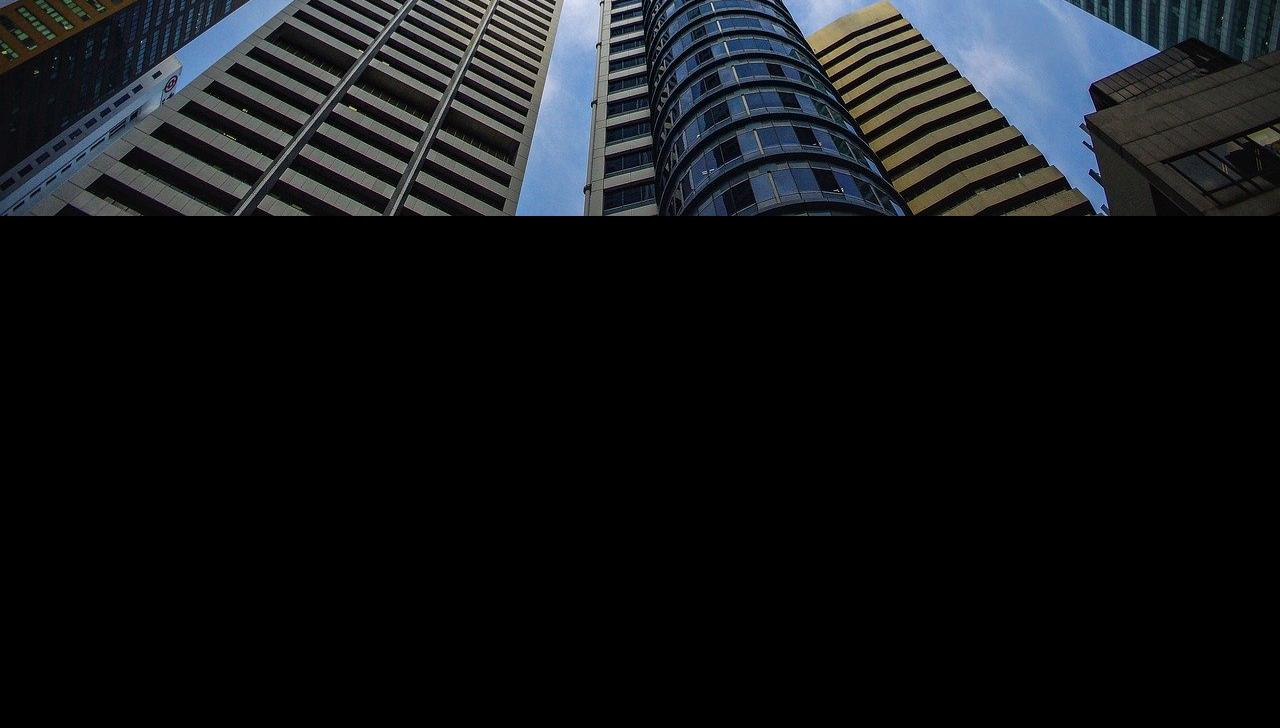
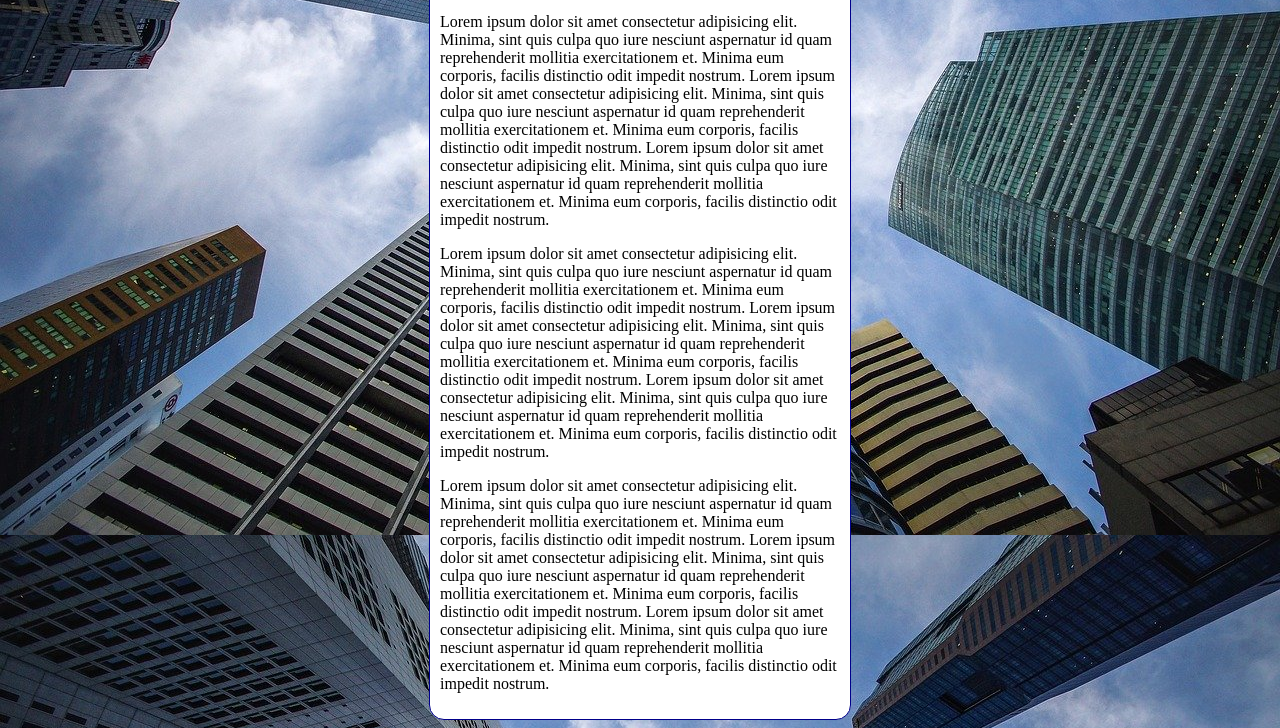
Before and after one commit to victormoreirak/html-css, a plain HTML site: page exercícios/ex022/fundo006.html in a window 1280 px wide. Shown: the part 318-1046 px from the top of the page. Before the commit the page ends 800 px from the top, so only its background shows below. Drawn offline with Linux system fonts and the light colour scheme.

Commit message:
Update fundo006.html

```diff
--- a/exercícios/ex022/fundo006.html
+++ b/exercícios/ex022/fundo006.html
@@ -3,19 +3,29 @@
 <head>
     <meta charset="UTF-8">
     <meta name="viewport" content="width=device-width, initial-scale=1.0">
-    <title>Document</title>
+    <title>Fundo fixo de tela</title>
     <style>
         body {
+           /*
+            height: 100vh;
             background-color: black;
             background-image: url('imagens/wallpaper002.jpg');
             background-position: center center;
             background-repeat: no-repeat;
             background-size: cover;
+            background-attachment: fixed;
+
+           shorthand - background
+           color > image > position > repeat > [size]
+           */
+
+           background: black url('imagens/wallpaper002.jpg') center center no-repeat fixed;
+           background-size: cover;
         }
 
         main {
             background-color: white;
-            width: 400px;
+            max-width: 400px;
             padding: 10px;
             margin: auto;
             border: 1px solid darkblue;
@@ -26,9 +36,13 @@
 <body>
     <main>
         <h1>Teste de Imagem e Fundo</h1>
+        <p>Lorem ipsum dolor sit amet consectetur adipisicing elit. Minima, sint quis culpa quo iure nesciunt aspernatur id quam reprehenderit mollitia exercitationem et. Minima eum corporis, facilis distinctio odit impedit nostrum. Lorem ipsum dolor sit amet consectetur adipisicing elit. Minima, sint quis culpa quo iure nesciunt aspernatur id quam reprehenderit mollitia exercitationem et. Minima eum corporis, facilis distinctio odit impedit nostrum. Lorem ipsum dolor sit amet consectetur adipisicing elit. Minima, sint quis culpa quo iure nesciunt aspernatur id quam reprehenderit mollitia exercitationem et. Minima eum corporis, facilis distinctio odit impedit nostrum.</p>
+
+        <p>Lorem ipsum dolor sit amet consectetur adipisicing elit. Minima, sint quis culpa quo iure nesciunt aspernatur id quam reprehenderit mollitia exercitationem et. Minima eum corporis, facilis distinctio odit impedit nostrum. Lorem ipsum dolor sit amet consectetur adipisicing elit. Minima, sint quis culpa quo iure nesciunt aspernatur id quam reprehenderit mollitia exercitationem et. Minima eum corporis, facilis distinctio odit impedit nostrum. Lorem ipsum dolor sit amet consectetur adipisicing elit. Minima, sint quis culpa quo iure nesciunt aspernatur id quam reprehenderit mollitia exercitationem et. Minima eum corporis, facilis distinctio odit impedit nostrum.</p>
+
+        <p>Lorem ipsum dolor sit amet consectetur adipisicing elit. Minima, sint quis culpa quo iure nesciunt aspernatur id quam reprehenderit mollitia exercitationem et. Minima eum corporis, facilis distinctio odit impedit nostrum. Lorem ipsum dolor sit amet consectetur adipisicing elit. Minima, sint quis culpa quo iure nesciunt aspernatur id quam reprehenderit mollitia exercitationem et. Minima eum corporis, facilis distinctio odit impedit nostrum. Lorem ipsum dolor sit amet consectetur adipisicing elit. Minima, sint quis culpa quo iure nesciunt aspernatur id quam reprehenderit mollitia exercitationem et. Minima eum corporis, facilis distinctio odit impedit nostrum.</p>
+
+        <p>Lorem ipsum dolor sit amet consectetur adipisicing elit. Minima, sint quis culpa quo iure nesciunt aspernatur id quam reprehenderit mollitia exercitationem et. Minima eum corporis, facilis distinctio odit impedit nostrum. Lorem ipsum dolor sit amet consectetur adipisicing elit. Minima, sint quis culpa quo iure nesciunt aspernatur id quam reprehenderit mollitia exercitationem et. Minima eum corporis, facilis distinctio odit impedit nostrum. Lorem ipsum dolor sit amet consectetur adipisicing elit. Minima, sint quis culpa quo iure nesciunt aspernatur id quam reprehenderit mollitia exercitationem et. Minima eum corporis, facilis distinctio odit impedit nostrum.</p>
     </main>
-    <p>
-        Lorem ipsum dolor sit amet consectetur adipisicing elit. Minima, sint quis culpa quo iure nesciunt aspernatur id quam reprehenderit mollitia exercitationem et. Minima eum corporis, facilis distinctio odit impedit nostrum. Lorem ipsum dolor sit amet consectetur adipisicing elit. Minima, sint quis culpa quo iure nesciunt aspernatur id quam reprehenderit mollitia exercitationem et. Minima eum corporis, facilis distinctio odit impedit nostrum. Lorem ipsum dolor sit amet consectetur adipisicing elit. Minima, sint quis culpa quo iure nesciunt aspernatur id quam reprehenderit mollitia exercitationem et. Minima eum corporis, facilis distinctio odit impedit nostrum.
-    </p>
 </body>
 </html>
```
